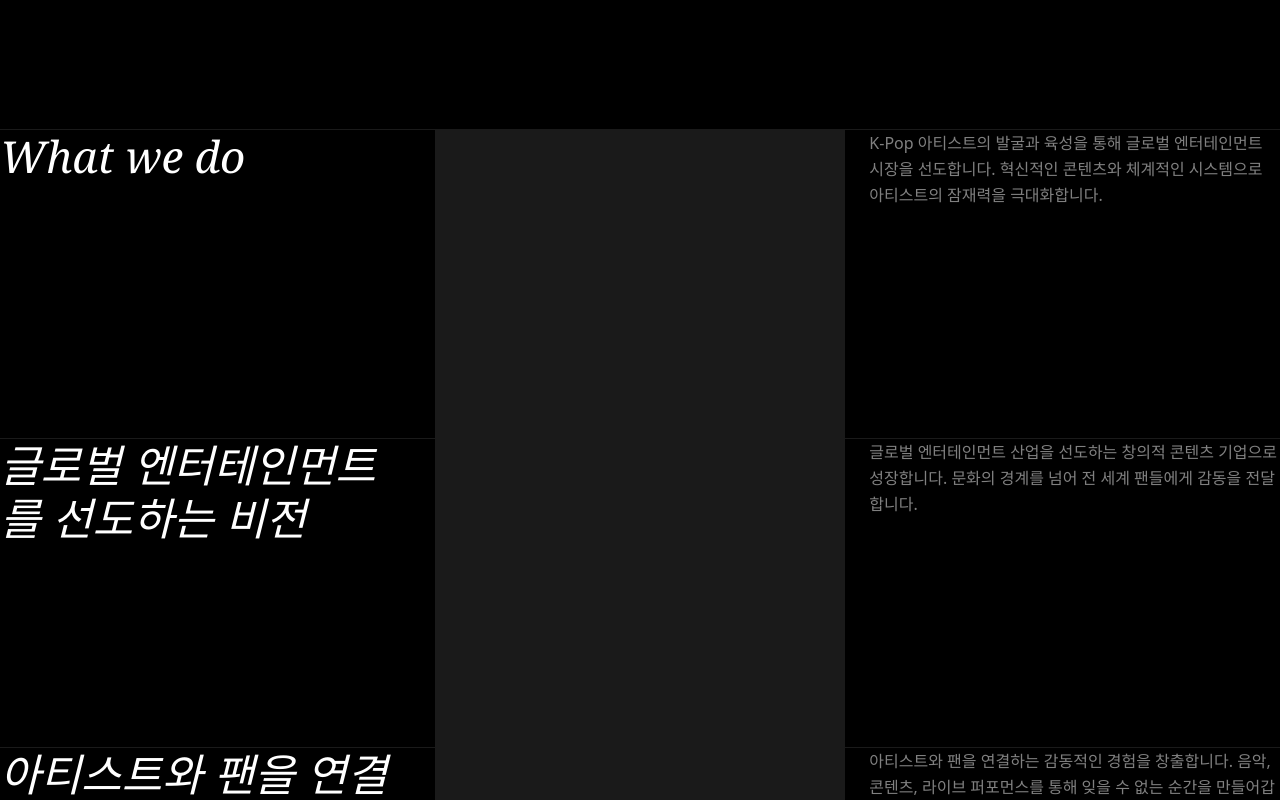
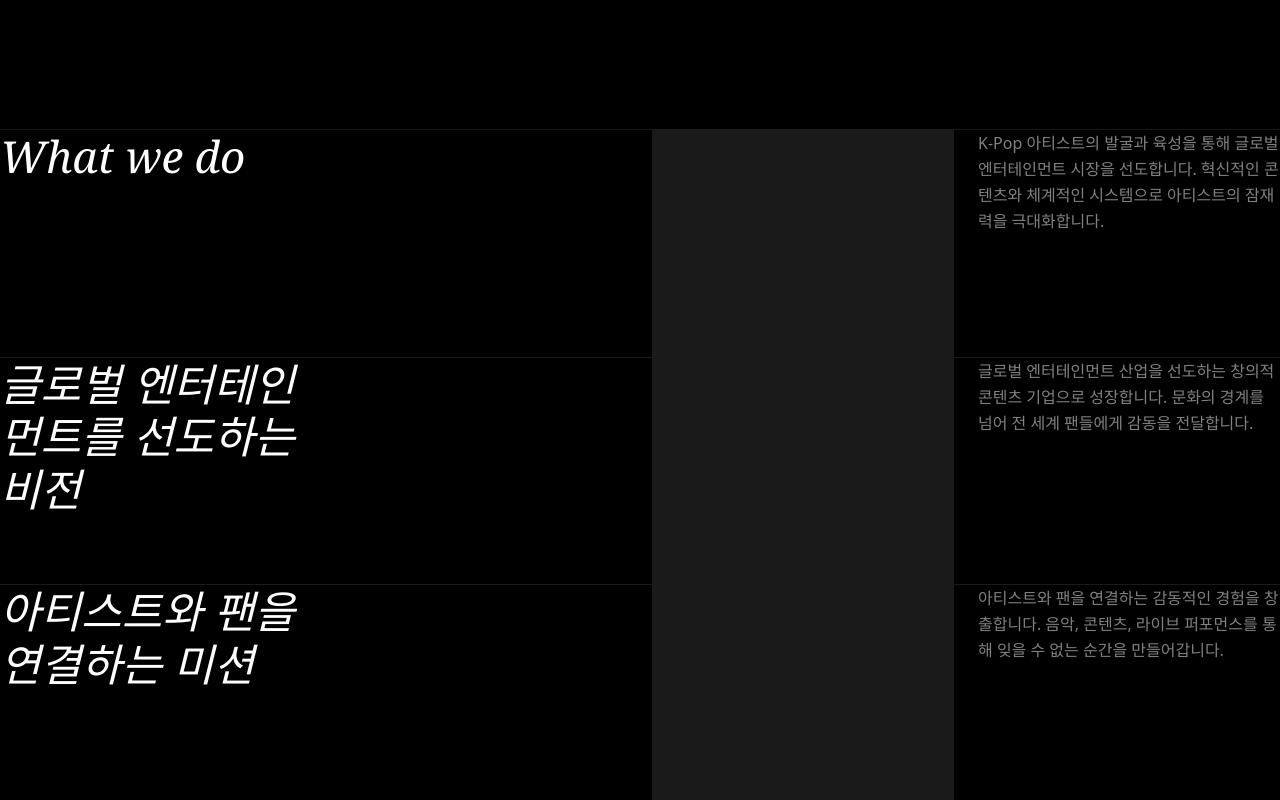
Before and after one commit to monicalee18/ist-company, a Next.js app: page /about in a window 1280 px wide. Shown: the part 1720-2520 px from the top of the page. Built offline with nearby package versions, Linux system fonts and the light colour scheme; a web font is replaced by a local one.

Commit message:
fix: 섹션 컬럼 레이아웃 변경 - 타이틀(1-3), 이미지(7-9), 설명(10-12)

```diff
--- a/src/app/about/page.tsx
+++ b/src/app/about/page.tsx
@@ -165,8 +165,8 @@ export default function AboutPage() {
       <section className="border-t border-white/10">
         <div className="mx-[24px] pt-[40px] pb-[40px]">
           <div className="grid grid-cols-12 gap-6 items-start">
-            {/* Left: Title */}
-            <div className="col-span-12 md:col-span-4">
+            {/* Title: Column 1-3 */}
+            <div className="col-span-12 md:col-span-3">
               <h2
                 style={{
                   fontFamily: "Georgia, 'Times New Roman', serif",
@@ -180,12 +180,12 @@ export default function AboutPage() {
                 {t("What we do", "What we do")}
               </h2>
             </div>
-            {/* Center: Image */}
-            <div className="col-span-12 md:col-span-4">
+            {/* Image: Column 7-9 */}
+            <div className="col-span-12 md:col-span-3 md:col-start-7">
               <div className="bg-white/10 w-full aspect-[4/3]" />
             </div>
-            {/* Right: Description */}
-            <div className="col-span-12 md:col-span-4">
+            {/* Description: Column 10-12 */}
+            <div className="col-span-12 md:col-span-3 md:col-start-10">
               <p className="text-white/50 text-sm md:text-base font-light leading-relaxed">
                 {t(
                   "K-Pop 아티스트의 발굴과 육성을 통해 글로벌 엔터테인먼트 시장을 선도합니다. 혁신적인 콘텐츠와 체계적인 시스템으로 아티스트의 잠재력을 극대화합니다.",
@@ -201,8 +201,8 @@ export default function AboutPage() {
       <section className="border-t border-white/10">
         <div className="mx-[24px] pt-[40px] pb-[40px]">
           <div className="grid grid-cols-12 gap-6 items-start">
-            {/* Left: Title */}
-            <div className="col-span-12 md:col-span-4">
+            {/* Title: Column 1-3 */}
+            <div className="col-span-12 md:col-span-3">
               <h2
                 style={{
                   fontFamily: "Georgia, 'Times New Roman', serif",
@@ -216,12 +216,12 @@ export default function AboutPage() {
                 {t("글로벌 엔터테인먼트를 선도하는 비전", "Define a clear vision for the future")}
               </h2>
             </div>
-            {/* Center: Image */}
-            <div className="col-span-12 md:col-span-4">
+            {/* Image: Column 7-9 */}
+            <div className="col-span-12 md:col-span-3 md:col-start-7">
               <div className="bg-white/10 w-full aspect-[4/3]" />
             </div>
-            {/* Right: Description */}
-            <div className="col-span-12 md:col-span-4">
+            {/* Description: Column 10-12 */}
+            <div className="col-span-12 md:col-span-3 md:col-start-10">
               <p className="text-white/50 text-sm md:text-base font-light leading-relaxed">
                 {t(
                   "글로벌 엔터테인먼트 산업을 선도하는 창의적 콘텐츠 기업으로 성장합니다. 문화의 경계를 넘어 전 세계 팬들에게 감동을 전달합니다.",
@@ -237,8 +237,8 @@ export default function AboutPage() {
       <section className="border-t border-white/10">
         <div className="mx-[24px] pt-[40px] pb-[40px]">
           <div className="grid grid-cols-12 gap-6 items-start">
-            {/* Left: Title */}
-            <div className="col-span-12 md:col-span-4">
+            {/* Title: Column 1-3 */}
+            <div className="col-span-12 md:col-span-3">
               <h2
                 style={{
                   fontFamily: "Georgia, 'Times New Roman', serif",
@@ -252,12 +252,12 @@ export default function AboutPage() {
                 {t("아티스트와 팬을 연결하는 미션", "Connecting artists and fans")}
               </h2>
             </div>
-            {/* Center: Image */}
-            <div className="col-span-12 md:col-span-4">
+            {/* Image: Column 7-9 */}
+            <div className="col-span-12 md:col-span-3 md:col-start-7">
               <div className="bg-white/10 w-full aspect-[4/3]" />
             </div>
-            {/* Right: Description */}
-            <div className="col-span-12 md:col-span-4">
+            {/* Description: Column 10-12 */}
+            <div className="col-span-12 md:col-span-3 md:col-start-10">
               <p className="text-white/50 text-sm md:text-base font-light leading-relaxed">
                 {t(
                   "아티스트와 팬을 연결하는 감동적인 경험을 창출합니다. 음악, 콘텐츠, 라이브 퍼포먼스를 통해 잊을 수 없는 순간을 만들어갑니다.",
```
